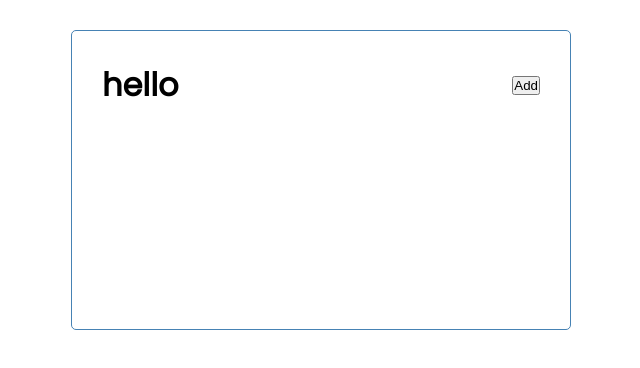
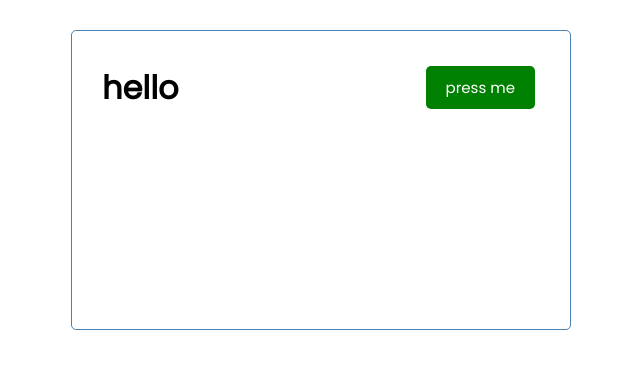
Before and after one commit to ahmedbecirevic/task-app-react, a React (Create React App) app: page / in a window 1280 px wide. Shown: the top 368 px of the page, without its empty margins (319-959 px from the left). Built offline with nearby package versions, Linux system fonts and the light colour scheme.

Commit message:
add button component

```diff
--- /dev/null
+++ b/src/components/Button.js
@@ -0,0 +1,21 @@
+import PropTypes from 'prop-types'
+
+const Button = ({ color, text, onClick }) => {
+   return (
+      <button onClick={onClick} className='btn' style = {{ backgroundColor: color }}>
+         {text}</button>
+   )
+}
+
+Button.defaultProps = {
+   color: 'navy',
+   text: 'add',
+}
+
+Button.propTypes = {
+   text: PropTypes.string,
+   color: PropTypes.string,
+   onClick: PropTypes.func,
+}
+
+export default Button
--- a/src/components/Header.js
+++ b/src/components/Header.js
@@ -1,10 +1,13 @@
 import PropTypes from 'prop-types';
+import Button from './Button';
+
 
 const Header = ({ title }) => {
+   const onClick = () => (console.log('click'))
    return (
       <header className='header'>
          <h1>{title}</h1>
-         <button>Add</button>
+         <Button className='btn' color='green' text='press me' onClick={onClick}></Button>
       </header>
    )
 }
--- a/src/index.css
+++ b/src/index.css
@@ -29,7 +29,7 @@ body {
 
 .btn {
   display: inline-block;
-  background: #000;
+  background: rgb(9, 38, 133);
   color: #fff;
   border: none;
   padding: 10px 20px;
```
Also changed, not shown: 1 other file (tests, documents, lock files or other folders).
